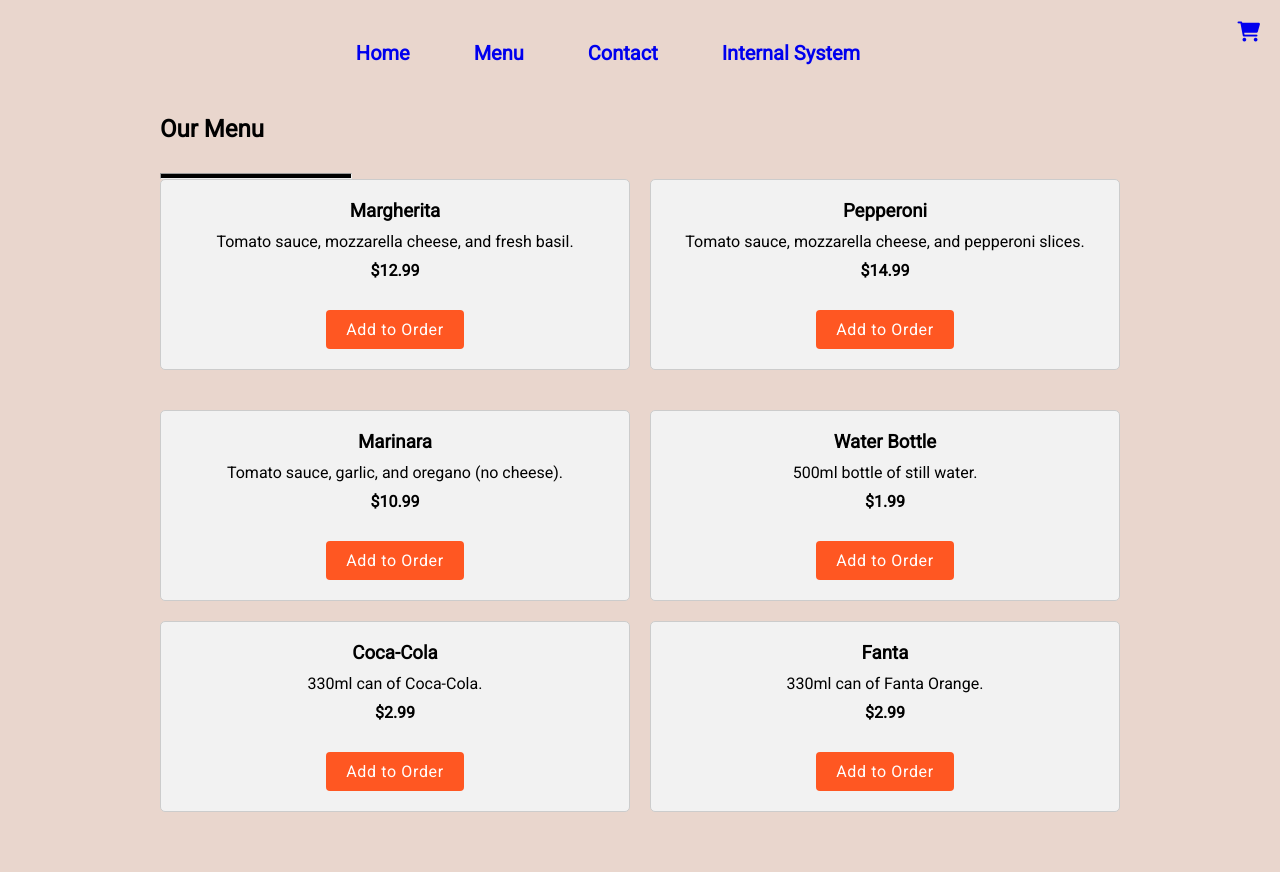
After one commit to neverlinked/pizza-restaurant, a Flask app: page /menu in a window 1280 px wide. The commit adds this page. Run offline with Flask 3, Linux system fonts and the light colour scheme; some libraries are stand-ins or nearby versions.

Commit message:
almost finished backend and website front-end

```diff
--- a/app.py
+++ b/app.py
@@ -12,6 +12,22 @@ def main():
 @app.route('/reception')
 def reception():
     return render_template('reception.html', orders=orders)
+
+@app.route('/webpage')
+def webpage():
+    return render_template('websitepage.html')
+
+@app.route('/menu')
+def menu():
+    return render_template('menu.html')
+
+@app.route('/contact')
+def contact():
+    return render_template('contact.html')
+
+@app.route('/cart')
+def cart():
+    return render_template('cart.html')
 
 @app.route('/send_order', methods=['POST'])
 def send_order():
@@ -39,7 +55,7 @@ def send_order():
     }
 
     orders.append(order)
-    return redirect(url_for('reception'))
+    return redirect(url_for('main'))
 
 @app.route('/kitchen')
 def kitchen():
@@ -81,4 +97,4 @@ def update_arduino():
     return redirect(url_for('arduino_status'))
 
 if __name__ == '__main__':
-    app.run(debug=True, port=5001)
+    app.run(debug=True, port=5002)
--- /dev/null
+++ b/static/css/website.css
@@ -0,0 +1,158 @@
+@import url('https://fonts.googleapis.com/css2?family=Roboto&display=swap');
+*{
+    margin: 0;
+    padding: 0;
+    box-sizing: border-box;
+    font-family: 'Roboto', sans-serif;
+}
+body{
+    width: 100%;
+    height: 100vh;
+    background: #e9d6cd;
+    overflow: hidden;
+    cursor: url(cursor.png), auto;
+}
+img{
+    position: absolute;
+    bottom: 0;
+    right: 0;
+    width: 56%;
+    animation: 1s animate ease-in-out;
+}
+@keyframes animate{
+    0%{
+        opacity: 0;
+        transform: scale(.5);
+    }
+    100%{
+        opacity: 1;
+        transform: scale(1);
+    }
+}
+nav{
+    display: flex;
+    justify-content: center;
+}
+ul{
+    list-style: none;
+    display: inline;
+}
+ul li{
+    display: inline-block;
+    padding: 30px;
+    font-size: 20px;
+    cursor: pointer;
+}
+.content{
+    position: absolute;
+    top: 27vh;
+    left: 10%;
+    width: 33%;
+}
+.content h1{
+    font-size: 60px;
+}
+hr{
+    margin-top: 30px;
+    width: 20%;
+    height: 6px;
+    background: #000;
+}
+.content p{
+    margin-top: 30px;
+    font-size: 16px;
+}
+button{
+    margin-top: 20px;
+    background: #dfa167;
+    border: none;
+    outline: none;
+    letter-spacing: .04em;
+    font-size: 20px;
+    padding: 15px 20px;
+}
+
+a {
+    text-decoration: none;
+}
+
+a:visited {
+    color: inherit;
+}
+
+
+.menu {
+    max-width: 1000px;
+    margin: 0 auto;
+    padding: 20px;
+  }
+
+  .menu-row {
+    display: flex;
+    flex-wrap: wrap;
+    justify-content: space-between;
+    margin-bottom: 20px;
+  }
+
+  .menu-item {
+    background-color: #f2f2f2;
+    border: 1px solid #ccc;
+    border-radius: 5px;
+    padding: 20px;
+    width: calc(50% - 10px);
+    box-sizing: border-box;
+    margin-bottom: 20px;
+    text-align: center;
+  }
+
+  .menu-item h3 {
+    margin-bottom: 10px;
+  }
+
+  .menu-item p {
+    margin-bottom: 10px;
+  }
+
+  .price {
+    font-weight: bold;
+    margin-bottom: 10px;
+  }
+
+  .special-button {
+    background-color: #ff5722;
+    border: none;
+    color: white;
+    padding: 10px 20px;
+    text-align: center;
+    text-decoration: none;
+    display: inline-block;
+    font-size: 16px;
+    border-radius: 4px;
+    cursor: pointer;
+  }
+
+  .special-button:hover {
+    background-color: #ff784e;
+  }
+
+  .project-info {
+    background-color: #f8f8f8;
+    padding: 50px;
+    text-align: center;
+}
+
+.container {
+    max-width: 800px;
+    margin: 0 auto;
+}
+
+.cart {
+    position: absolute;
+    top: 20px;
+    right: 20px;
+}
+
+.cart img {
+    width: 30px;
+    height: 30px;
+}
--- a/templates/main.html
+++ b/templates/main.html
@@ -10,8 +10,11 @@
       <div class="reception">
         <a href="{{ url_for('reception') }}">Reception</a>
       </div>
-      <div class="Kitchen">
+      <div class="kitchen">
         <a href="{{ url_for('kitchen') }}">Kitchen</a>
+      </div>
+      <div class="webpage">
+        <a href="{{ url_for('webpage') }}">Website Page</a>
       </div>
     </div>
 </body>
--- /dev/null
+++ b/templates/menu.html
@@ -0,0 +1,72 @@
+<!DOCTYPE html>
+<html lang="en">
+<head>
+    <meta charset="UTF-8">
+    <meta name="viewport" content="width=device-width, initial-scale=1.0">
+    <title>Menu</title>
+    <link rel="stylesheet" href="/static/css/website.css">
+    <link rel="stylesheet" href="https://cdnjs.cloudflare.com/ajax/libs/font-awesome/6.1.0/css/all.min.css" crossorigin="anonymous" referrerpolicy="no-referrer" />
+</head>
+<body>
+    <nav>
+        <ul>
+            <nav>
+                <ul>
+                    <li><a href="{{ url_for('webpage') }}"><b>Home</b></a></li>
+                    <li><a href="{{ url_for('menu') }}"><b>Menu</b></a></li>
+                    <li><a href="{{ url_for('contact') }}"><b>Contact</b></a></li>
+                    <li><a href="{{ url_for('main') }}"><b>Internal System</b></a></li>
+                    <li><a href="{{ url_for('cart') }}" class="cart"><i class="fas fa-shopping-cart"></i></a></li>
+                </ul>
+            </nav>
+        </ul>
+    </nav>
+
+
+    <div class="menu">
+        <h2>Our Menu</h2>
+        <hr>
+        <div class="menu-row">
+            <div class="menu-item">
+                <h3>Margherita</h3>
+                <p>Tomato sauce, mozzarella cheese, and fresh basil.</p>
+                <p class="price">$12.99</p>
+                <button class="special-button">Add to Order</button>
+            </div>
+            <div class="menu-item">
+                <h3>Pepperoni</h3>
+                <p>Tomato sauce, mozzarella cheese, and pepperoni slices.</p>
+                <p class="price">$14.99</p>
+                <button class="special-button">Add to Order</button>
+            </div>
+        </div>
+        <div class="menu-row">
+            <div class="menu-item">
+                <h3>Marinara</h3>
+                <p>Tomato sauce, garlic, and oregano (no cheese).</p>
+                <p class="price">$10.99</p>
+                <button class="special-button">Add to Order</button>
+            </div>
+            <div class="menu-item">
+                <h3>Water Bottle</h3>
+                <p>500ml bottle of still water.</p>
+                <p class="price">$1.99</p>
+                <button class="special-button">Add to Order</button>
+            </div>
+            <div class="menu-item">
+                <h3>Coca-Cola</h3>
+                <p>330ml can of Coca-Cola.</p>
+                <p class="price">$2.99</p>
+                <button class="special-button">Add to Order</button>
+            </div>
+            <div class="menu-item">
+                <h3>Fanta</h3>
+                <p>330ml can of Fanta Orange.</p>
+                <p class="price">$2.99</p>
+                <button class="special-button">Add to Order</button>
+            </div>
+        </div>
+    </div>
+
+</body>
+</html>
```
Also changed, not shown: templates/basic_reception.html (deleted, +0 -27 lines), templates/cart.html (added, +62 -0 lines), templates/contact.html (added, +34 -0 lines), templates/website page.html (added, +35 -0 lines), templates/websitepage.html (added, +35 -0 lines), static/css/pic/pizza.gif (added), 4 other files.
